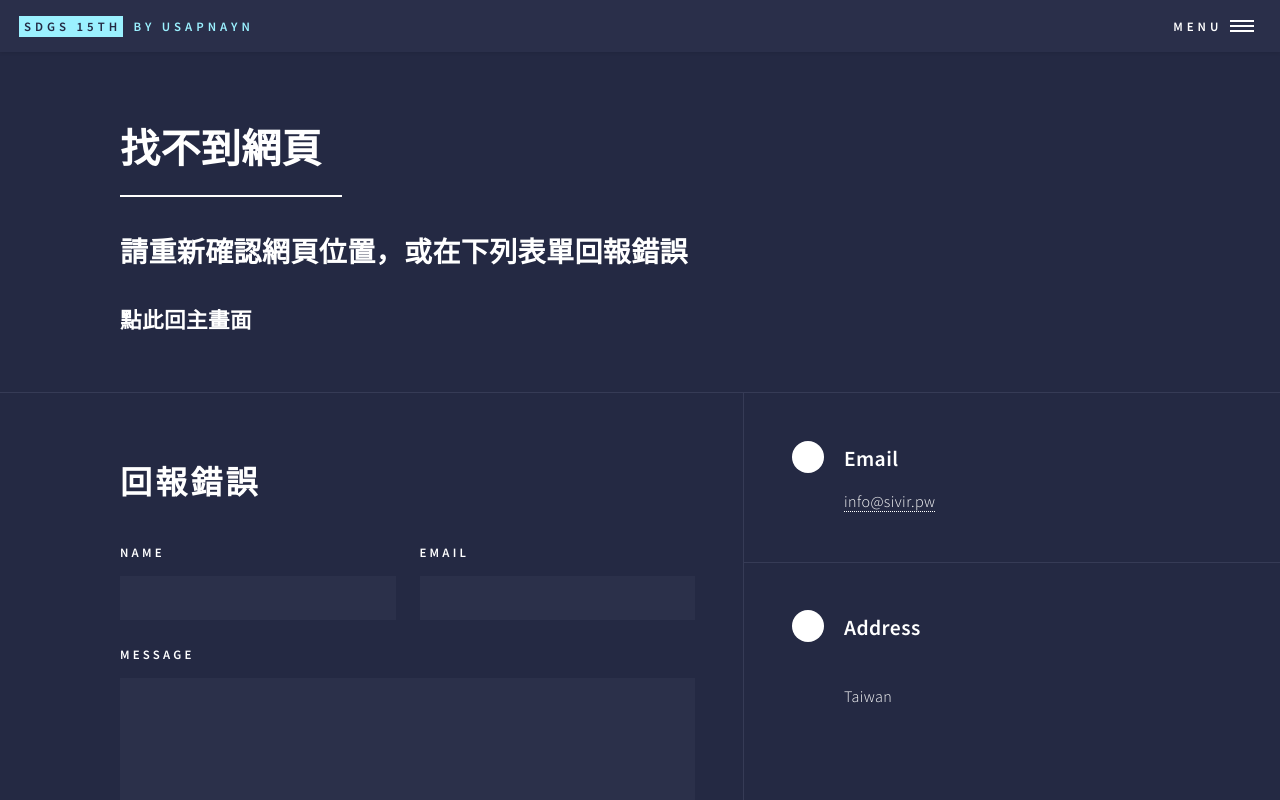
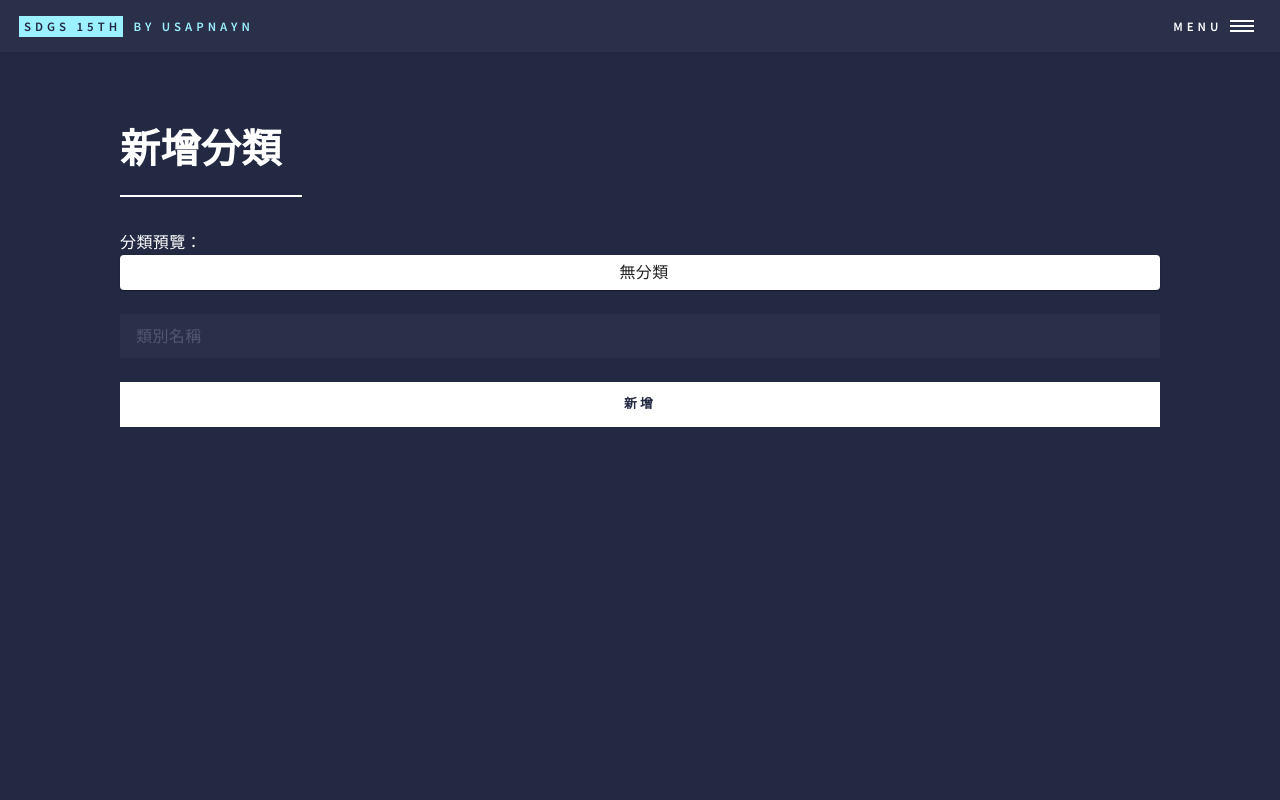
Before and after one commit to milliax/hackthon, a Next.js app: page /addCategory in a window 1280 px wide. Before the commit this address had no page. Shown: the top 800 px of the page. Built offline with nearby package versions, Linux system fonts and the light colour scheme; no server answers; a web font is replaced by a local one.

Commit message:
add category

```diff
--- /dev/null
+++ b/pages/addCategory.js
@@ -0,0 +1,151 @@
+import Title from "../component/Title";
+import {useEffect, useRef, useState} from "react";
+import Swal from "sweetalert2";
+import {
+    CardContent,
+    Chip,
+    Collapse, Grid,
+    LinearProgress,
+    makeStyles,
+    Paper,
+    Link
+} from "@material-ui/core";
+import AddIcon from '@material-ui/icons/Add';
+import ExpandMoreIcon from '@material-ui/icons/ExpandMore';
+import DeleteForeverIcon from '@material-ui/icons/DeleteForever';
+import GoogleMapSection from "../component/Report/GoogleMapSection";
+import Cookies from "universal-cookie/lib";
+
+export default function AddCategory() {
+    const cookies = new Cookies()
+    const [name, setName] = useState('')
+    const [loading, setLoading] = useState(false)
+    const [categories, setCategories] = useState([])
+    const isInitState = useRef(true)
+
+    async function Send() {
+        try {
+            setLoading(true)
+            const res = await fetch(`${process.env.NEXT_PUBLIC_ENDPOINT}/api/categories`, {
+                method: 'POST',
+                headers: {
+                    'Accept': 'application/json',
+                    'Content-Type': 'application/json',
+                    'Authorization': "Bearer "+cookies.get('access_token')
+                }, body: JSON.stringify({
+                    name
+                })
+            })
+            const response = await res.json()
+            setLoading(false)
+            loadCategories()
+            setName('')
+            console.log(response)
+        } catch (err) {
+            Swal.fire({
+                icon: 'error',
+                title: 'Oops...',
+                text: err
+            })
+        }
+    }
+
+    const useStyles = makeStyles((theme) => ({
+        root: {
+            display: 'flex',
+            justifyContent: 'center',
+            flexWrap: 'wrap',
+            listStyle: 'none',
+            padding: theme.spacing(0.5),
+            margin: 0
+        },
+        chip: {
+            margin: theme.spacing(0.5),
+        },
+    }));
+
+    function ShowCategories(props) {
+        const classes = useStyles();
+        let arr = []
+        for (let cat of props.categories) {
+            arr.push(
+                <li key={cat.id}>
+                    <Chip
+                        label={cat.name}
+                        deleteIcon={<AddIcon/>}
+                    />
+                </li>
+            )
+        }
+        return (
+            <Paper component="ul" className={classes.root}>
+                {arr}
+                {
+                    (arr.length === 0) ?
+                        <li>無分類</li> :
+                        null
+                }
+            </Paper>
+        )
+    }
+
+    function loadCategories(){
+        fetch(`${process.env.NEXT_PUBLIC_ENDPOINT}/api/categories`,{
+            method: "GET",
+            headers: new Headers({
+                Accept: "application/json"
+            })
+        }).then(r=>r.json()).then(r=>{
+            console.log(r)
+            setCategories(r)
+        })
+
+    }
+
+    useEffect(()=>{
+        if(isInitState.current){
+            isInitState.current = false
+            loadCategories()
+        }
+    })
+
+    return (
+        <div id="wrapper">
+            <LinearProgress hidden={!loading}/>
+            <Title title="新增分類"/>
+            <div id="main" className="alt">
+                <section id="one">
+                    <div className="inner">
+                        <header className="major">
+                            <h1>新增分類</h1>
+                        </header>
+                        <div style={{height: '100vh', width: '100%'}}>
+                            <form onSubmit={event => {
+                                event.preventDefault()
+                                Send()
+                            }}>
+                                <div className="row gtr-uniform">
+                                    <div className={"col-12"}>
+                                        分類預覽：<br/>
+                                        <ShowCategories categories={categories}/>
+                                    </div>
+                                    <div className="col-12">
+                                        <input type="text"
+                                               value={name}
+                                               onChange={e => {
+                                                   setName(e.target.value)
+                                               }}
+                                               placeholder="類別名稱"/>
+                                    </div>
+                                    <div className="col-12">
+                                        <button type="submit" className="primary" style={{width: "100%"}}>新增</button>
+                                    </div>
+                                </div>
+                            </form>
+                        </div>
+                    </div>
+                </section>
+            </div>
+        </div>
+    )
+}
```
